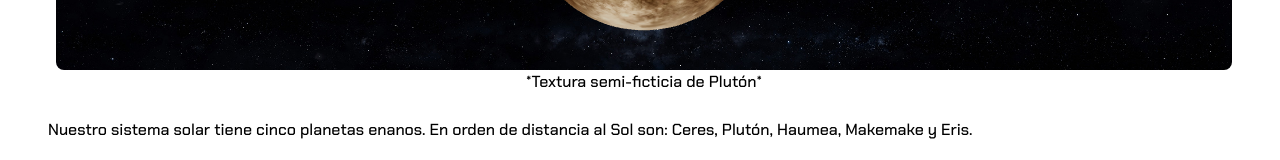
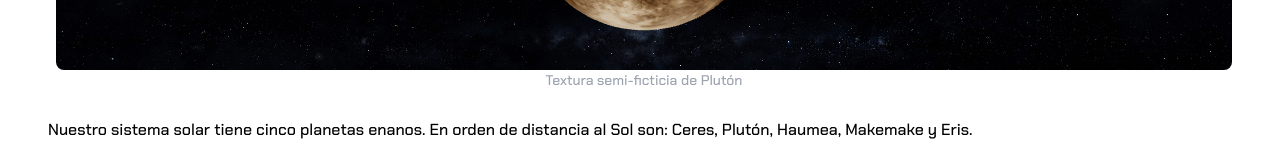
Before and after one commit to PocketSolarSystem/PocketSolarSystem, a Next.js app: page /sistema-solar/planetas/pluton-y-planetas-enanos in a window 1280 px wide. Shown: the part 562-722 px from the top of the page. Built offline with nearby package versions, Linux system fonts and the light colour scheme; no server answers; the database is empty.

Commit message:
cambio texto

```diff
--- a/src/app/sistema-solar/planetas/pluton-y-planetas-enanos/page.tsx
+++ b/src/app/sistema-solar/planetas/pluton-y-planetas-enanos/page.tsx
@@ -22,7 +22,7 @@ export default function PlutonYPlanetasEnanos() {
         >
           <div className="lg:h-80 lg:w-80 h-40 w-40">
             <Planeta3d textura='/texturas/Pluton-textura.jpg' />
-            <p>*Textura semi-ficticia de Plutón*</p>
+            <p className="md:text-sm text-xs text-gray-400 mb-6">Textura semi-ficticia de Plutón</p>
           </div>
         </div>
         <p className="my-8">
```
